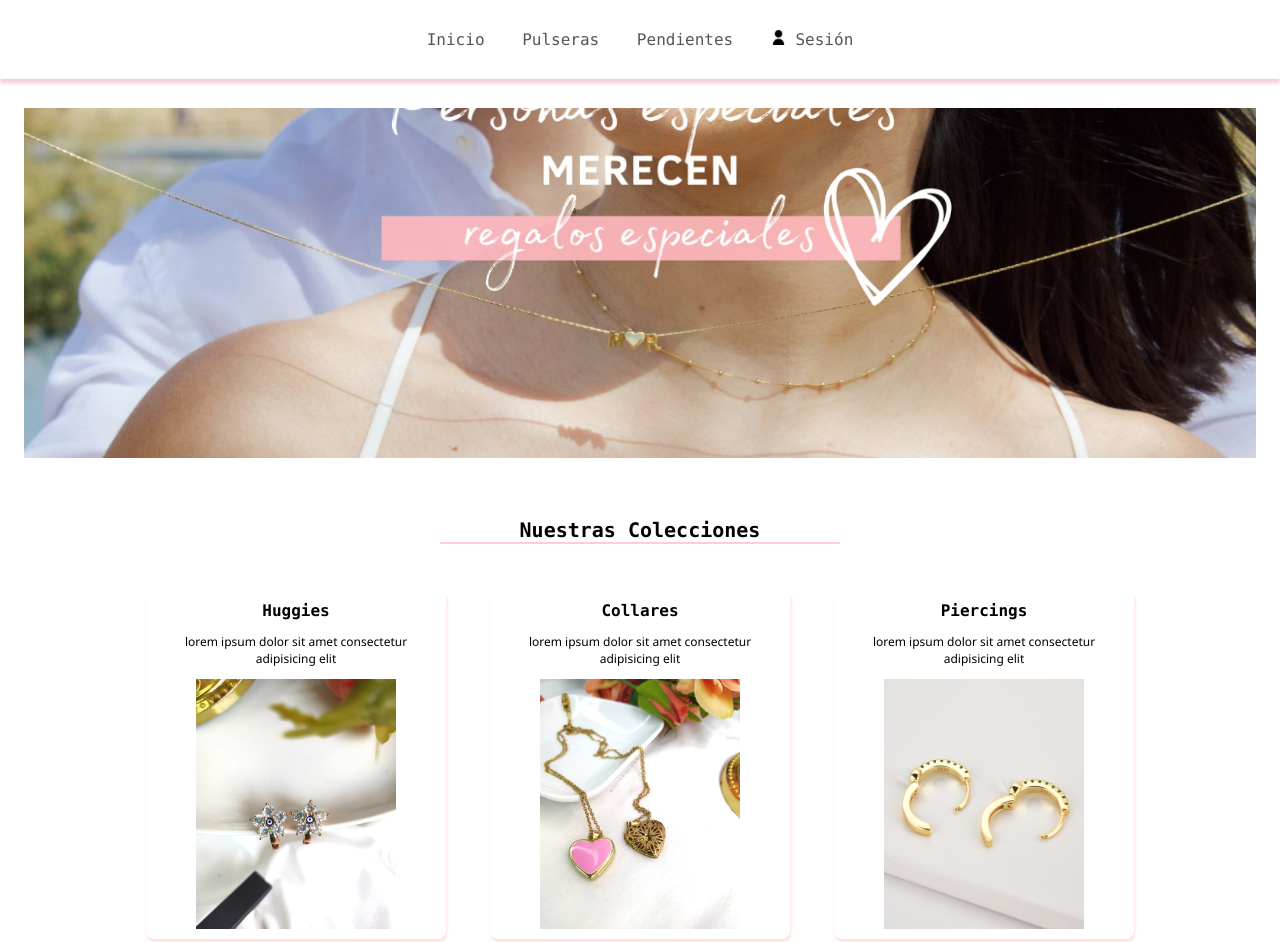
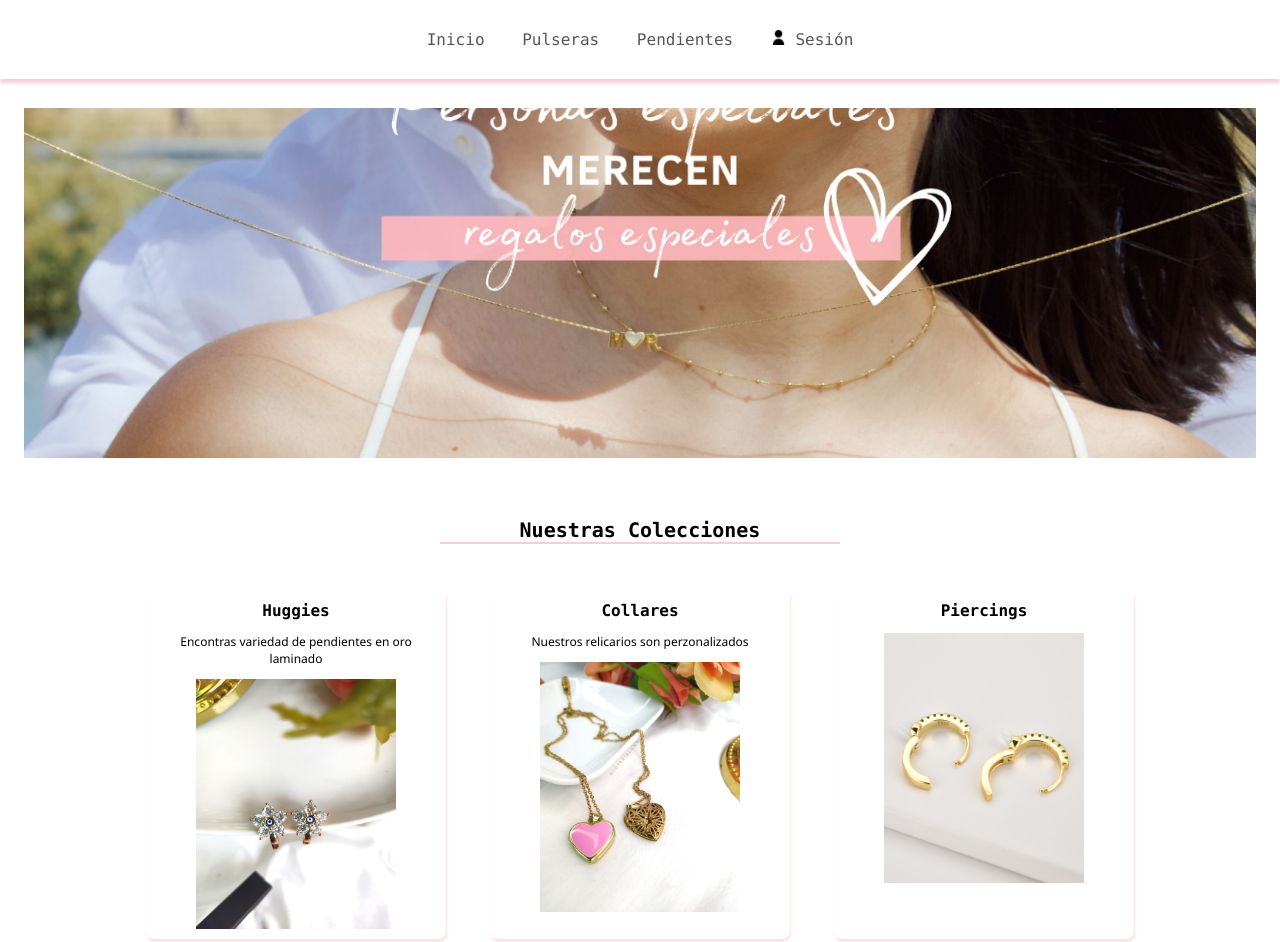
Before and after one commit to Nallely29/Proyecto-Joyeria, a plain HTML site: page index.html in a window 1280 px wide. Shown: the top 942 px of the page. Drawn offline with Linux system fonts and the light colour scheme.

Commit message:
Update index.html

```diff
--- a/index.html
+++ b/index.html
@@ -45,17 +45,17 @@
 
             <div class="imagenes">
                 <a>Huggies</a>
-                <p>lorem ipsum dolor sit amet consectetur adipisicing elit</p>
+                <p>Encontras variedad de pendientes en oro laminado</p>
                 <a href="#"><img src="img/foto4.jpg" /></a>
             </div>
             <div class="imagenes">
-                <a href="#">Collares</a>
-                <p>lorem ipsum dolor sit amet consectetur adipisicing elit</p>
+                <a href="#">Collares </a>
+                <p>Nuestros relicarios son perzonalizados</p>
                 <a href="#"><img src="img/foto9.jpeg" /></a>
             </div>
             <div class="imagenes">
                 <a>Piercings</a>
-                <p>lorem ipsum dolor sit amet consectetur adipisicing elit</p>
+                <p></p>
                 <a href="#"> <img src="img/foto8.jpg" /></a>
             </div>
         </div>
```
